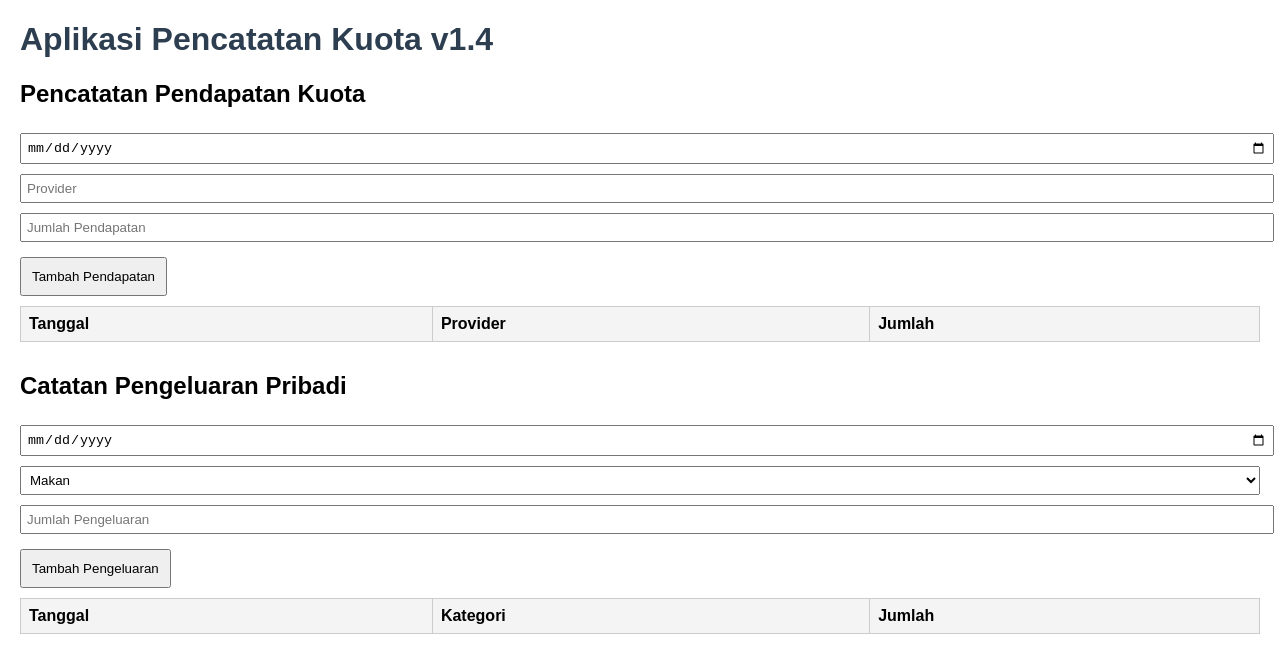
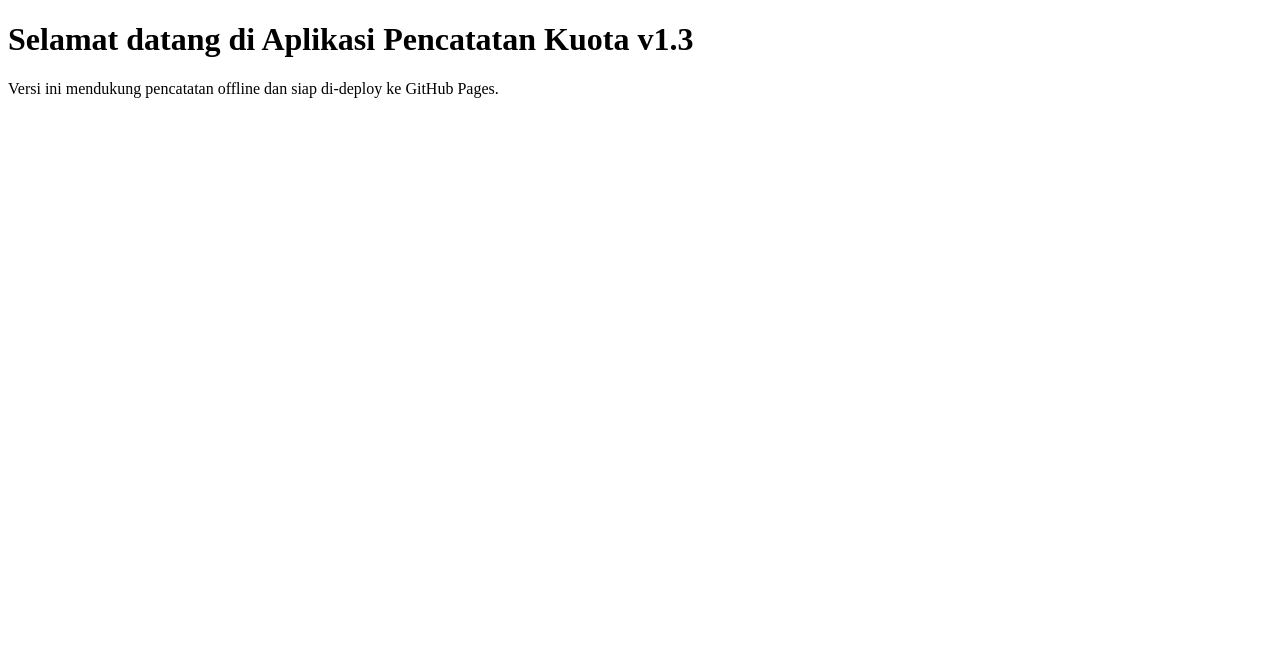
Before and after one commit to ilmann996/catatan-rekapan-kuota, a plain HTML site: page index.html in a window 1280 px wide. Drawn offline with Linux system fonts and the light colour scheme.

Commit message:
Add files via upload

```diff
--- a/index.html
+++ b/index.html
@@ -2,70 +2,10 @@
 <!DOCTYPE html>
 <html>
 <head>
-    <title>Pencatatan Kuota v1.4</title>
-    <style>
-        body { font-family: Arial, sans-serif; margin: 20px; }
-        h1 { color: #2c3e50; }
-        section { margin-bottom: 30px; }
-        input, select { margin: 5px 0; padding: 5px; width: 100%; }
-        button { padding: 10px; margin-top: 10px; }
-        table { width: 100%; border-collapse: collapse; margin-top: 10px; }
-        th, td { border: 1px solid #ccc; padding: 8px; text-align: left; }
-        th { background-color: #f4f4f4; }
-    </style>
+    <title>Pencatatan Kuota v1.3</title>
 </head>
 <body>
-    <h1>Aplikasi Pencatatan Kuota v1.4</h1>
-
-    <section>
-        <h2>Pencatatan Pendapatan Kuota</h2>
-        <input type="date" id="tanggalPendapatan">
-        <input type="text" id="provider" placeholder="Provider">
-        <input type="number" id="jumlahPendapatan" placeholder="Jumlah Pendapatan">
-        <button onclick="tambahPendapatan()">Tambah Pendapatan</button>
-        <table id="tabelPendapatan">
-            <tr><th>Tanggal</th><th>Provider</th><th>Jumlah</th></tr>
-        </table>
-    </section>
-
-    <section>
-        <h2>Catatan Pengeluaran Pribadi</h2>
-        <input type="date" id="tanggalPengeluaran">
-        <select id="kategori">
-            <option value="Makan">Makan</option>
-            <option value="Jajan">Jajan</option>
-            <option value="Transport">Transport</option>
-            <option value="Lainnya">Lainnya</option>
-        </select>
-        <input type="number" id="jumlahPengeluaran" placeholder="Jumlah Pengeluaran">
-        <button onclick="tambahPengeluaran()">Tambah Pengeluaran</button>
-        <table id="tabelPengeluaran">
-            <tr><th>Tanggal</th><th>Kategori</th><th>Jumlah</th></tr>
-        </table>
-    </section>
-
-    <script>
-        function tambahPendapatan() {
-            const tanggal = document.getElementById("tanggalPendapatan").value;
-            const provider = document.getElementById("provider").value;
-            const jumlah = document.getElementById("jumlahPendapatan").value;
-            const tabel = document.getElementById("tabelPendapatan");
-            const row = tabel.insertRow(-1);
-            row.insertCell(0).innerText = tanggal;
-            row.insertCell(1).innerText = provider;
-            row.insertCell(2).innerText = jumlah;
-        }
-
-        function tambahPengeluaran() {
-            const tanggal = document.getElementById("tanggalPengeluaran").value;
-            const kategori = document.getElementById("kategori").value;
-            const jumlah = document.getElementById("jumlahPengeluaran").value;
-            const tabel = document.getElementById("tabelPengeluaran");
-            const row = tabel.insertRow(-1);
-            row.insertCell(0).innerText = tanggal;
-            row.insertCell(1).innerText = kategori;
-            row.insertCell(2).innerText = jumlah;
-        }
-    </script>
+    <h1>Selamat datang di Aplikasi Pencatatan Kuota v1.3</h1>
+    <p>Versi ini mendukung pencatatan offline dan siap di-deploy ke GitHub Pages.</p>
 </body>
 </html>
```
